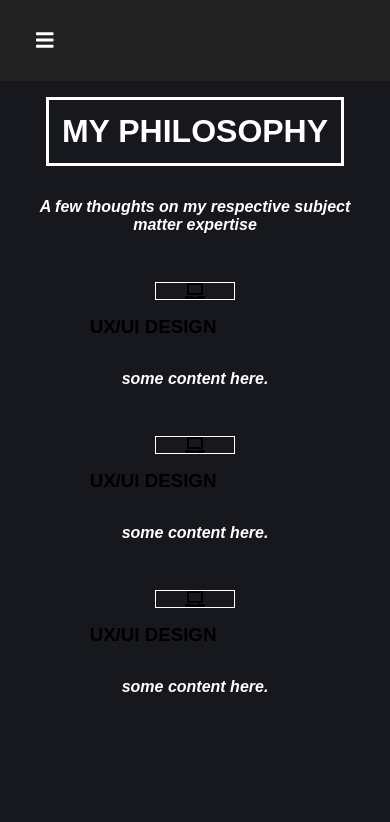
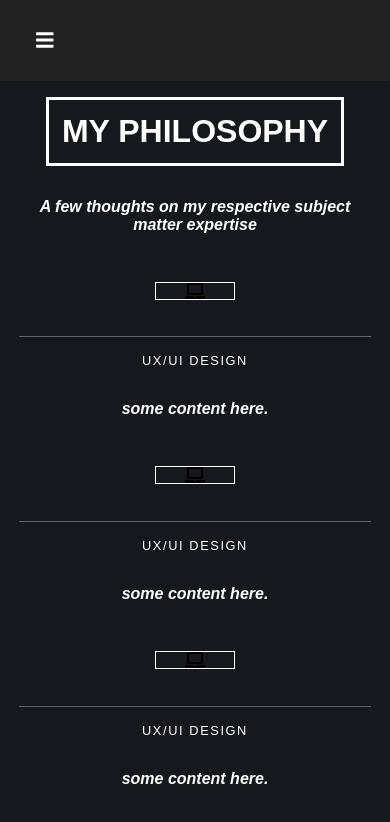
Before and after one commit to jayoharedee/assignment, a React app: page /whyme in a window 390 px wide. Shown: the top 822 px of the page. Built offline with nearby package versions, Linux system fonts and the light colour scheme.

Commit message:
finished component

```diff
--- a/src/js/components/headerblock/index.js
+++ b/src/js/components/headerblock/index.js
@@ -1,6 +1,6 @@
 import React from 'react'
 
-// import './style.scss'
+import './style.scss'
 
 function HeaderBlock() {
 
--- a/src/js/components/headerblock/style.scss
+++ b/src/js/components/headerblock/style.scss
@@ -1,41 +1,43 @@
 
 .header-block {
   display: flex;
+  flex-direction: column;
   justify-content: center;
-  align-items: center;
-  margin-top: 1rem;
-  border: 1px solid white;
+  margin-top: 1.3rem;
+  padding-top: 1rem;
+  border-top: 1px solid rgb(100, 98, 98);
   color: white;
-  width: 100%;
 
-  h1 {
-    width: 100%;
-  }
-
-  &* {
+  * {
     color: white;
+    align-self: center;
   }
 }
 
 @media all and (max-width: 480px) {
   .header-block {
-    // align-items: center;
+    align-content: center;
+    flex-direction: column;
+    width: 95%;
 
-    // margin: 1rem;
-    h1 {
-      width: 100%;
+    > h1 {
+      align-self: center;
+      font-size: 0.8rem;
+      letter-spacing: 0.1rem;
+      font-weight: 300;
     }
   }
 }
 
 @media all and (max-width: 839px) {
-  // .header-block {
+  .header-block {
   //   display: flex;
   //   justify-content: center;
   //   align-items: center;
+    width: 95%;
 
   //   margin-top: 1rem;
-  // }
+  }
 }
 
 @media all and (max-width: 1024px) {
```
